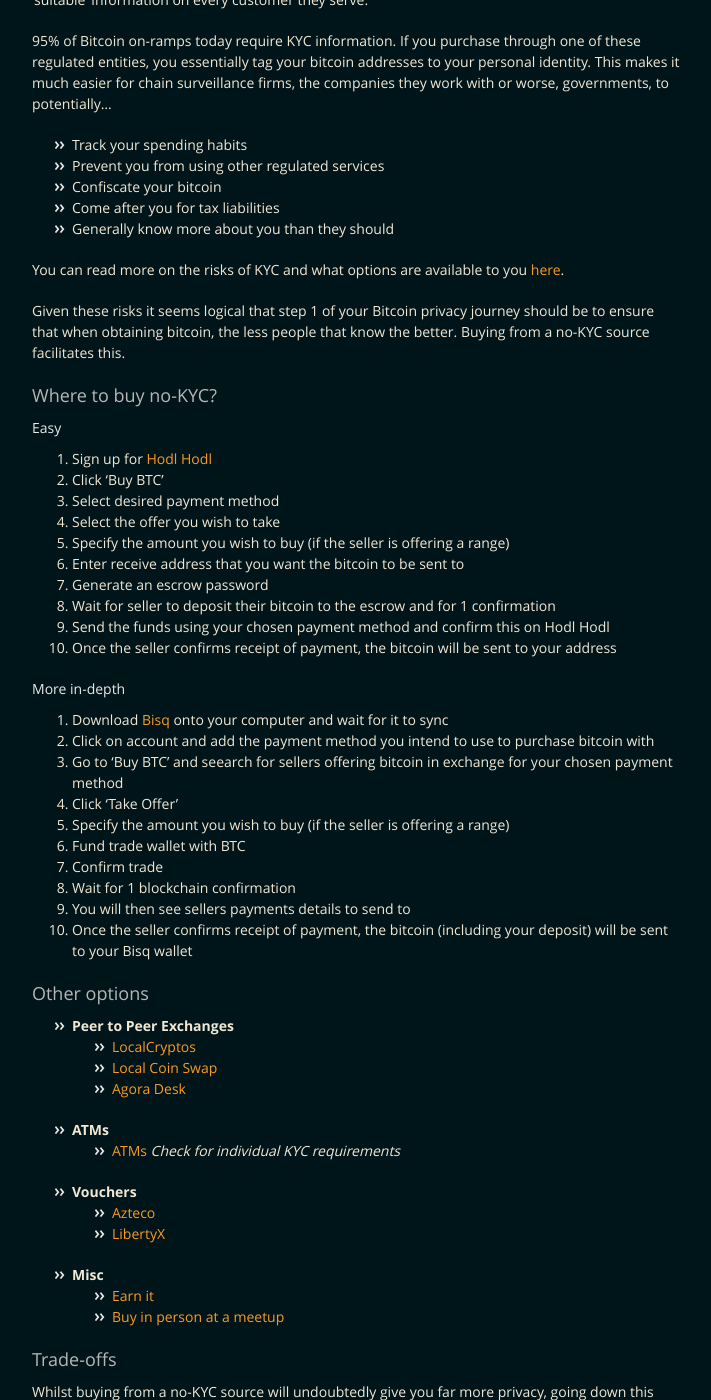
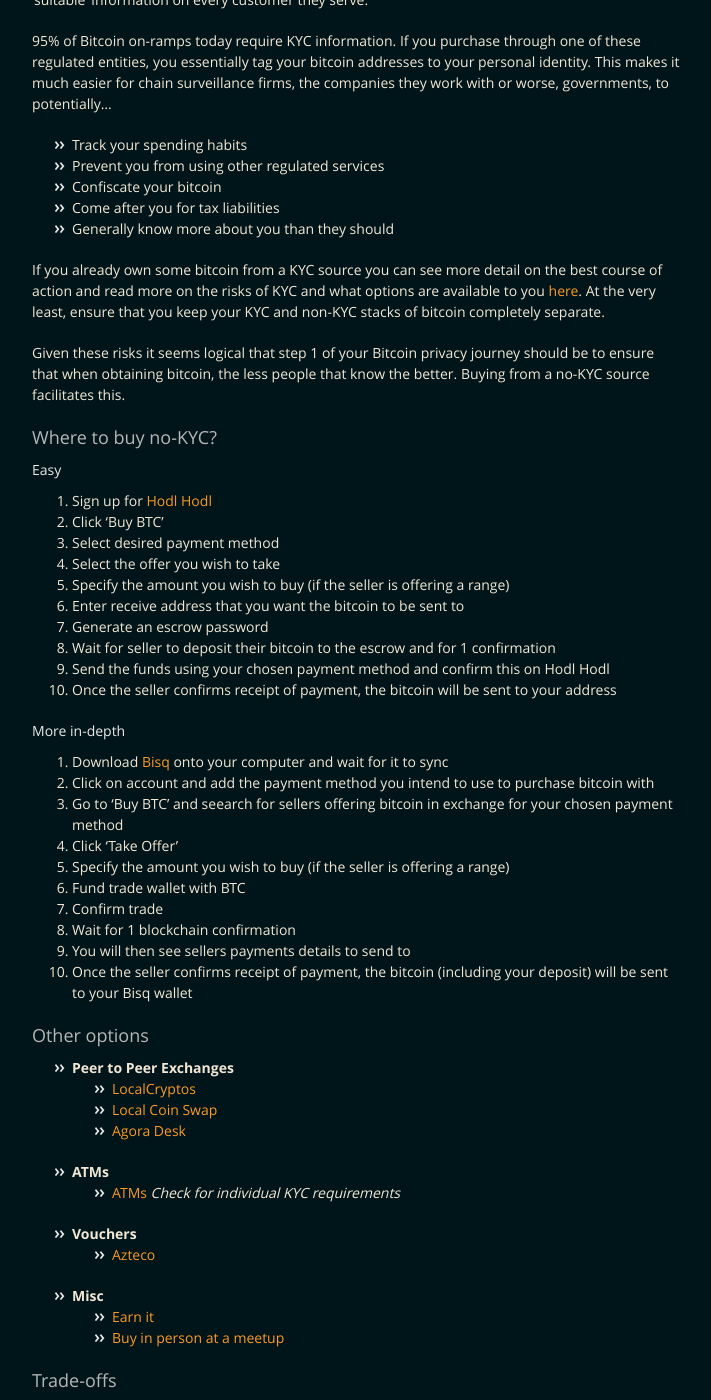
Before and after one commit to BitcoinQnA/BitcoinPrivacyGuide, a Jekyll site: the page built from get.md, in a window 1280 px wide and 1400 px high, scrolled down 480 px. Shown: the whole window, without its empty margins (283-994 px from the left). Built offline with Jekyll 4.4.1, drawn with Linux system fonts in a browser that asks for light colours.

Commit message:
Update get.md

```diff
--- a/get.md
+++ b/get.md
@@ -24,7 +24,7 @@ KYC or 'Know your customer' is a regulation that any businesses with a banking r
 * Come after you for tax liabilities
 * Generally know more about you than they should
 
-You can read more on the risks of KYC and what options are available to you [here](https://bitcoinqna.github.io/noKYConly/).
+If you already own some bitcoin from a KYC source you can see more detail on the best course of action and read more on the risks of KYC and what options are available to you [here](https://bitcoinqna.github.io/noKYConly/). At the very least, ensure that you keep your KYC and non-KYC stacks of bitcoin completely separate.
 
 Given these risks it seems logical that step 1 of your Bitcoin privacy journey should be to ensure that when obtaining bitcoin, the less people that know the better. Buying from a no-KYC source facilitates this.
 
@@ -69,7 +69,6 @@ Given these risks it seems logical that step 1 of your Bitcoin privacy journey s
 
 - **Vouchers**
   - [Azteco](https://azte.co/index.php#intro)
-  - [LibertyX](https://libertyx.com/)
 
 - **Misc**
   - [Earn it]()
```
